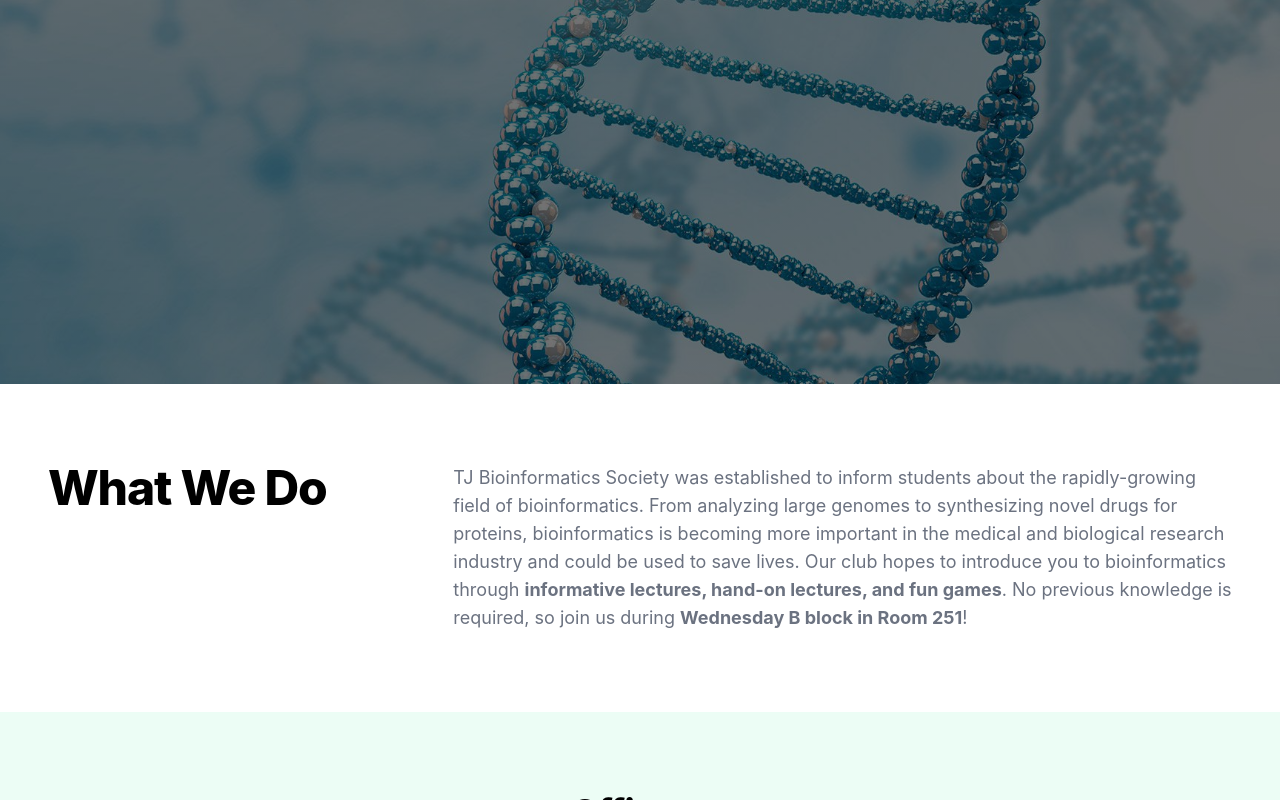
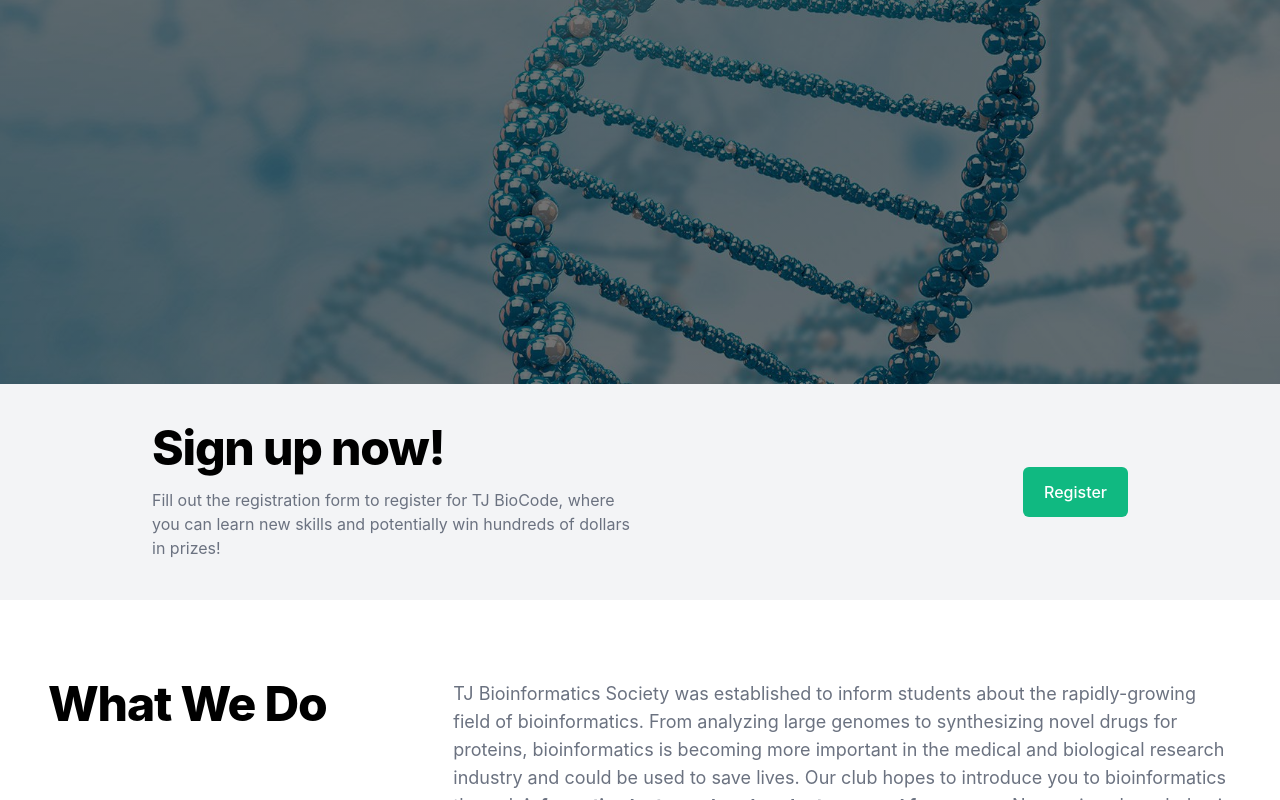
Before and after one commit to tj-bioinfo-society/website, a Gatsby site: page / in a window 1280 px wide. Shown: the part 416-1216 px from the top of the page. Built offline with nearby package versions, Linux system fonts and the light colour scheme; Gatsby itself is replaced by a stand-in of ours.

Commit message:
Update index.js

```diff
--- a/src/pages/index.js
+++ b/src/pages/index.js
@@ -23,7 +23,24 @@ const IndexPage = () => {
     <Layout>
       <SEO />
       <Hero image={heroImage} title={"TJ Bioinformatics Society"} subtitle={"Exploring the revolutionary intersection of biology, computer science, and mathematics."} />
-      <AboutClub />
+      <div className='bg-gray-100'>
+        <div className='max-w-screen-lg mx-auto py-10 px-4 sm:px-6'>
+          <div className='grid grid-cols-1 sm:grid-cols-2 gap-5'>
+            <div className='text-center sm:text-left'>
+              <h1 className="text-2xl tracking-tight leading-8 sm:leading-none font-extrabold sm:text-3xl lg:text-4xl xl:text-5xl mb-4">
+                Sign up now!
+              </h1>
+              <p className='text-md text-gray-500'>
+                Fill out the registration form to register for TJ BioCode, where you can learn new skills and potentially win hundreds of dollars in prizes!
+              </p>
+            </div>
+            <div className='flex justify-center sm:justify-end items-center sm:text-right'>
+              <a href="https://docs.google.com/forms/d/e/1FAIpQLSf6EQ7gTSJScIHGQL76p49kSHahlUhnZfQqK2Pgx_dbRYfuVA/viewform" target="_blank" className="bg-green-500 hover:bg-green-400 focus:outline-none focus:bg-green-400 px-5 py-3 border border-transparent text-base font-medium rounded-md text-white transition duration-150 ease-in-out">Register</a>
+            </div>
+          </div>
+        </div>
+      </div>
+	<AboutClub />
       <Team biocode={false} />
     </Layout>
   )
```
